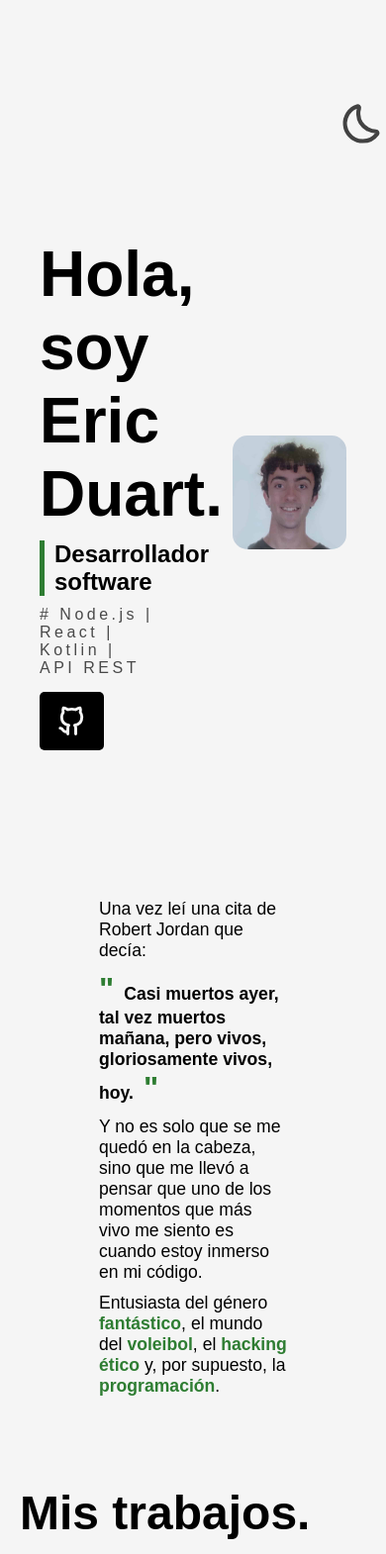
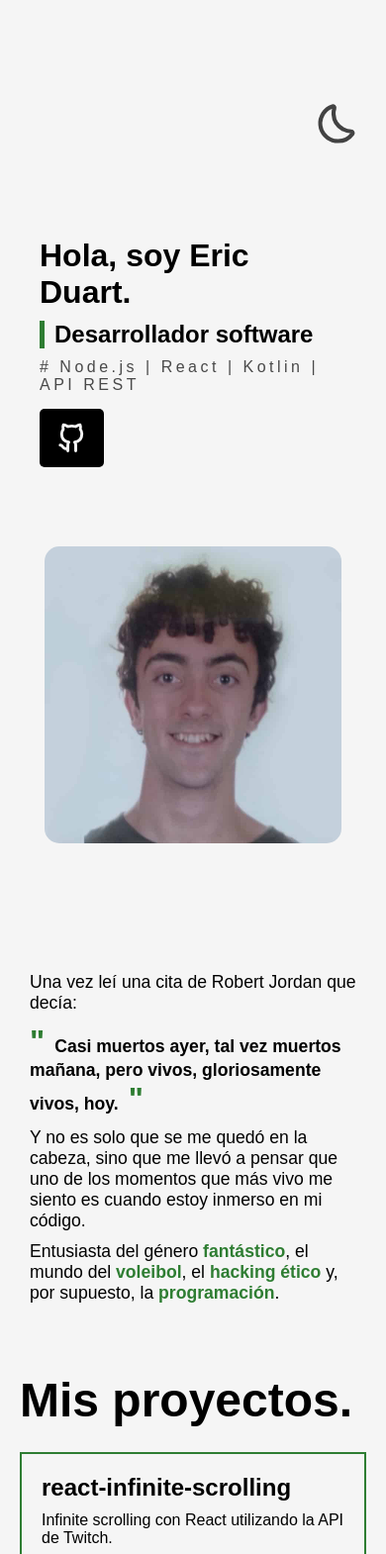
Before and after one commit to ericduart/ericduart.github.io, an Astro site: page / in a window 390 px wide. Shown: the top 1570 px of the page at 99% size. Built offline with nearby package versions, Linux system fonts and the light colour scheme; Astro itself is replaced by a stand-in of ours.

Commit message:
added responsive + better UI

```diff
--- a/src/components/Aboutme.astro
+++ b/src/components/Aboutme.astro
@@ -51,4 +51,11 @@
     font-weight: bolder;
   }
 
+  @media (width <= 740px) {
+    section {
+      margin: 50px 0 0;
+      padding: 30px;
+    }
+  }
+
 </style>
--- a/src/components/Header.astro
+++ b/src/components/Header.astro
@@ -83,7 +83,30 @@ import Hackthebox from "../svgs/Hackthebox.astro";
     gap: 5px;
   }
 
-  @media (width >= 600px) {
+  @media (width <= 750px) {
+    header{
+      flex-direction: column;
+    }
+
+    .header_section {
+      width: 100%;
+    }
+
+    .header_section:nth-child(2) {
+      display: flex;
+      justify-content: center;
+    }
+
+    img {
+      max-width: 300px;
+    }
 
   }
+
+  @media (width <= 550px) {
+    h1 {
+      font-size: 2rem;
+    }
+  }
+
 </style>
--- a/src/components/Projects.astro
+++ b/src/components/Projects.astro
@@ -4,7 +4,7 @@ import Send from '../svgs/Send.astro'
 ---
 
 <section>
-  <h1 class="initial-animation">Mis trabajos.</h1>
+  <h1 class="initial-animation">Mis proyectos.</h1>
   <div class="projects">
     {githubRepositories.map(repo => {
       return (
--- a/src/layouts/Layout.astro
+++ b/src/layouts/Layout.astro
@@ -18,7 +18,7 @@ import Moon from '../svgs/moon.astro'
 		<meta charset="UTF-8" />
 		<meta name="description" content="Astro description" />
 		<meta name="viewport" content="width=device-width" />
-		<link rel="icon" type="image/svg+xml" href="/favicon.svg" />
+		<link rel="icon" type="image/svg+xml" href="/favicon-white.svg" />
 		<meta name="generator" content={Astro.generator} />
 		<title>{title}</title>
 	</head>
@@ -170,6 +170,7 @@ import Moon from '../svgs/moon.astro'
 		display: flex;
 		margin-top: 100px;
 		justify-content: end;
+		margin-right: 25px;
 	}
 
 </style>
@@ -203,6 +204,14 @@ import Moon from '../svgs/moon.astro'
 
 	/* SET THEME */
 
+	const changeFavicon = (type) => {
+		if (type == "white") {
+			document.querySelector("link[rel~='icon']").setAttribute("href","/favicon-white.svg")
+		} else {
+			document.querySelector("link[rel~='icon']").setAttribute("href","/favicon-dark.svg")
+		}
+	}
+
 	const prefersDarkColorScheme = () => window && window.matchMedia && window.matchMedia('(prefers-color-scheme: dark)').matches
 
 
@@ -210,11 +219,15 @@ import Moon from '../svgs/moon.astro'
 
 		lightSvg.style.display = 'block'
 
+		changeFavicon("white")
+
 		rootHtml.setAttribute('data-theme', 'dark')
 
 	} else {
 
 		darkSvg.style.display = 'block'
+
+		changeFavicon("dark")
 
 	}
 
```
Also changed, not shown: public/favicon-dark.svg (added), public/favicon-white.svg (renamed from public/favicon.svg).
